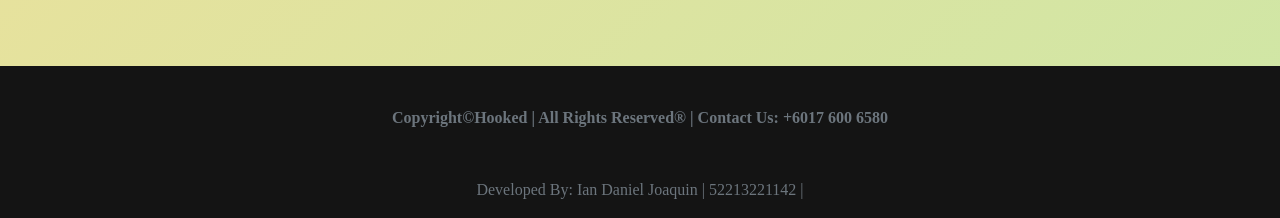
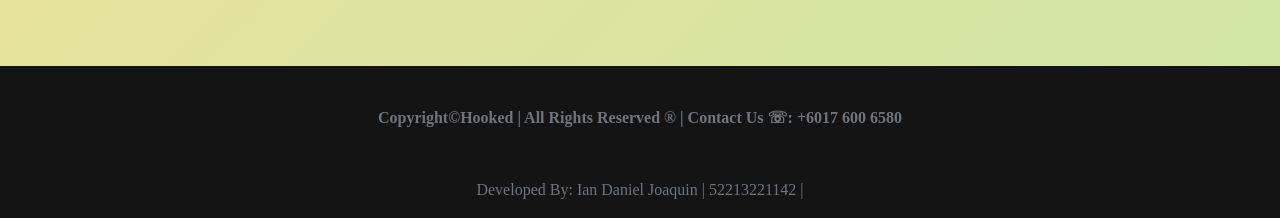
Before and after one commit to aWexisWen/crochetSite, a PHP site: page /foody/about.php in a window 1280 px wide. Shown: the part 1412-1630 px from the top of the page. Run offline with PHP 8.4, Linux system fonts and the light colour scheme; some web fonts are replaced.

Commit message:
update footer.php

```diff
--- a/includes/footer.php
+++ b/includes/footer.php
@@ -1,5 +1,5 @@
 <footer class="footer">
-    <div class="container text-center"><span class="text-muted"><b>Copyright&copy;Hooked | All Rights Reserved&reg; | Contact Us: +6017 600 6580</b></span></div>
+    <div class="container text-center"><span class="text-muted"><b>Copyright&copy;Hooked | All Rights Reserved &reg; | Contact Us &#9743;: +6017 600 6580</b></span></div>
     <br>
     <br>
     <div class="container text-center"><span class="text-muted"><p>Developed By: Ian Daniel Joaquin | 52213221142 |</p></span></div>
```
